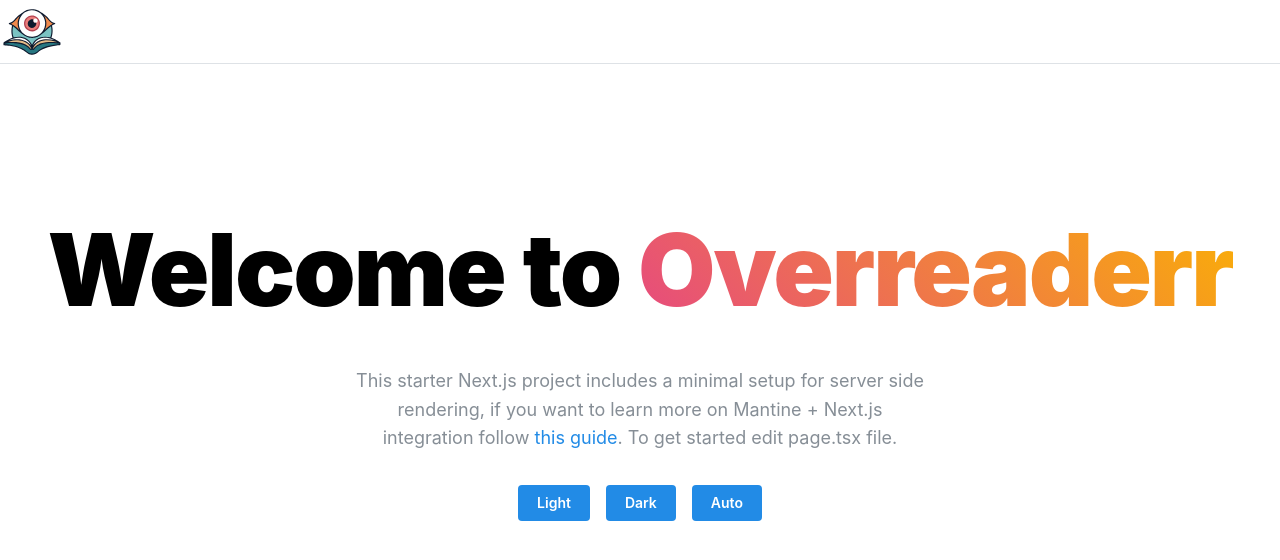
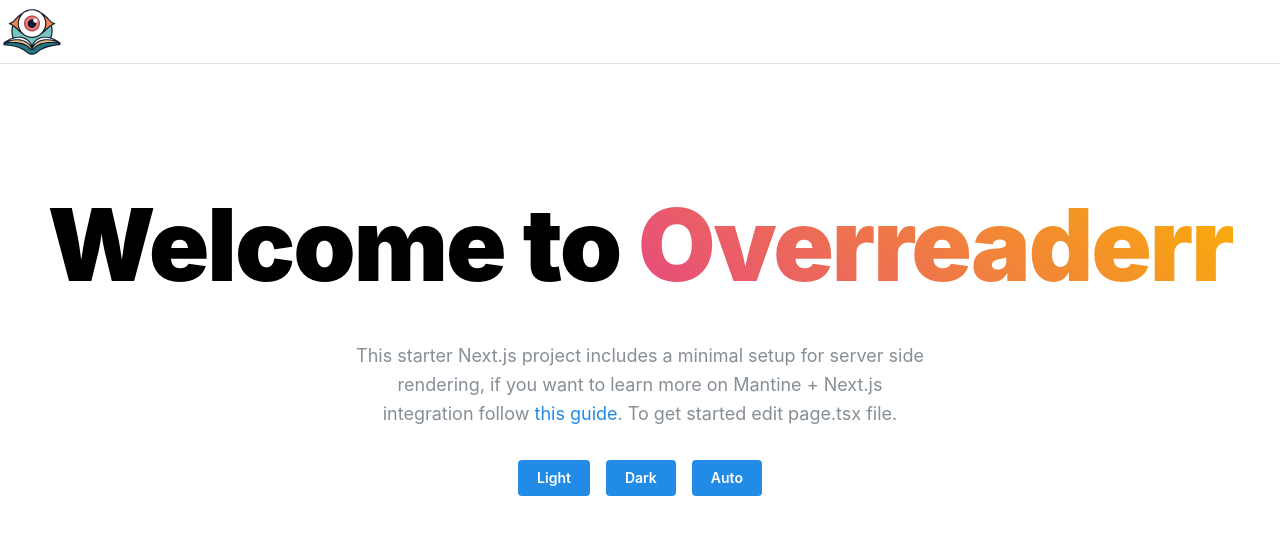
Before and after one commit to AhmedNSidd/overreaderr, a Next.js app: page / in a window 1280 px wide. Shown: the top 560 px of the page. Built offline with nearby package versions, Linux system fonts and the light colour scheme.

Commit message:
fix: rm extra text

```diff
--- a/src/components/AppShell/index.tsx
+++ b/src/components/AppShell/index.tsx
@@ -10,7 +10,6 @@
       <AppShellHeader>
         <Image src="/logo.svg" alt="Logo" width={64} height={64} />
       </AppShellHeader>
-      da
       <AppShellMain>{children}</AppShellMain>
     </Shell>
   );
```
